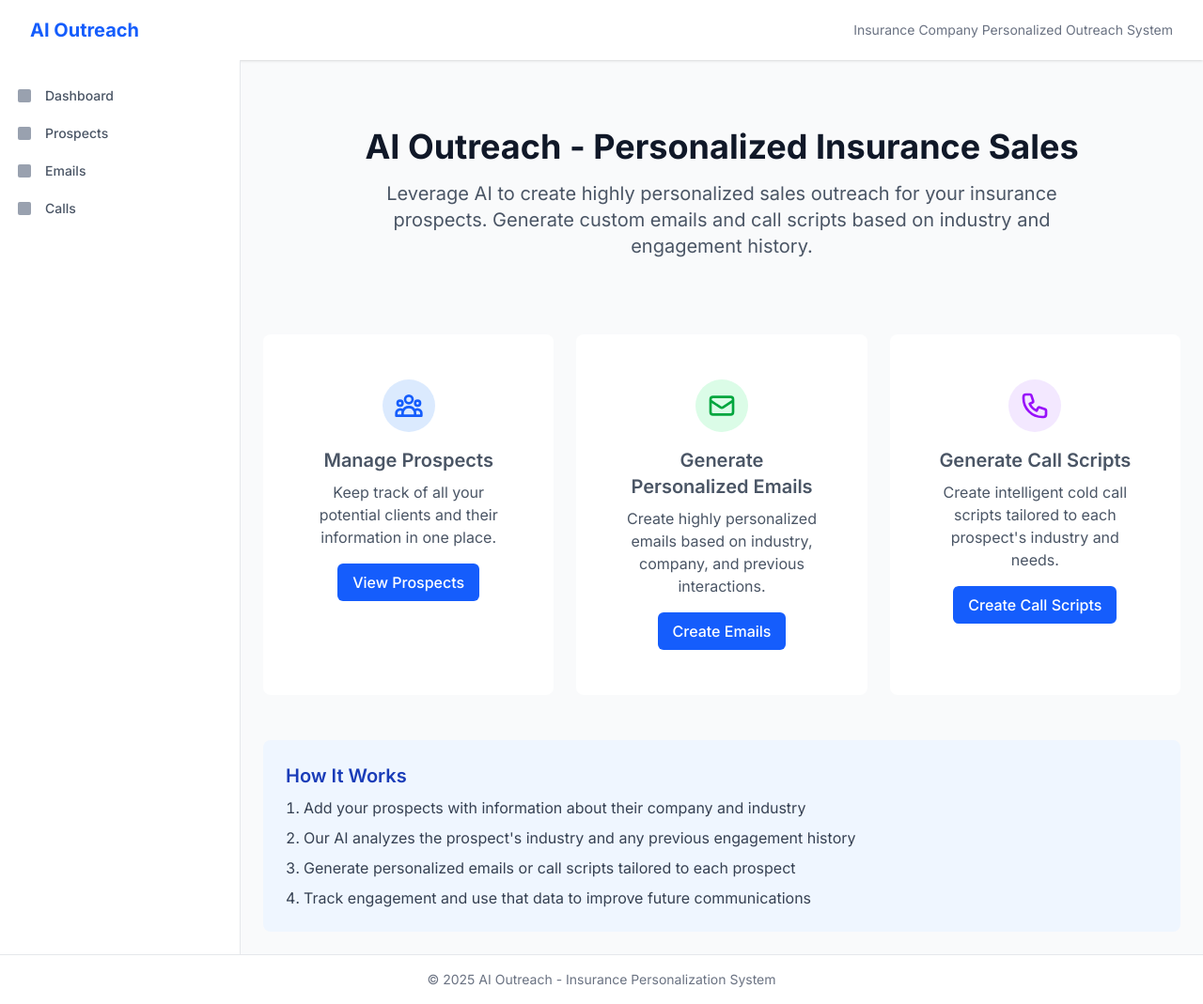
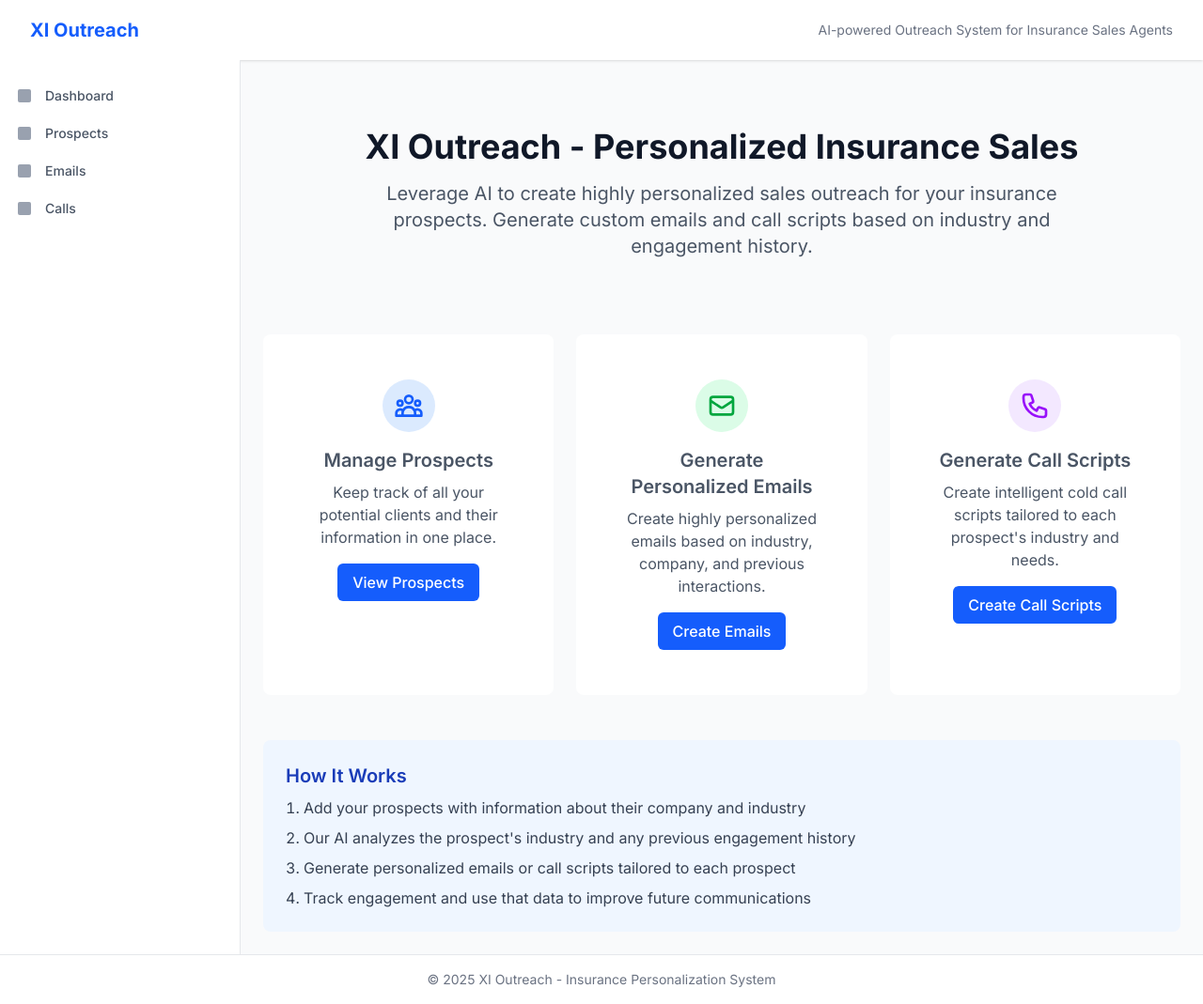
Before and after one commit to Pinerealm/AI_outreach, a Next.js app in the folder frontend/: page / in a window 1280 px wide. Shown: the whole page at 94% size. Built offline with nearby package versions, Linux system fonts and the light colour scheme.

Commit message:
Update project title from AI Outreach to XI Outreach in layout and homepage

```diff
--- a/frontend/src/app/layout.tsx
+++ b/frontend/src/app/layout.tsx
@@ -8,7 +8,7 @@ import Footer from '../components/layout/footer';
 const inter = Inter({ subsets: ['latin'] });
 
 export const metadata: Metadata = {
-  title: 'AI Outreach - Personalized Insurance Sales',
+  title: 'XI Outreach - Personalized Insurance Sales',
   description: 'AI-driven personalization engine for insurance sales outreach',
 };
 
--- a/frontend/src/app/page.tsx
+++ b/frontend/src/app/page.tsx
@@ -7,7 +7,7 @@ export default function HomePage() {
     <div className="space-y-8">
       <div className="text-center py-12">
         <h1 className="text-4xl font-bold text-gray-900 mb-4">
-          AI Outreach - Personalized Insurance Sales
+          XI Outreach - Personalized Insurance Sales
         </h1>
         <p className="text-xl text-gray-600 max-w-3xl mx-auto">
           Leverage AI to create highly personalized sales outreach for your insurance prospects.
--- a/frontend/src/components/layout/footer.tsx
+++ b/frontend/src/components/layout/footer.tsx
@@ -3,7 +3,7 @@ export default function Footer() {
     <footer className="bg-white border-t border-gray-200 py-4">
       <div className="max-w-7xl mx-auto px-4 sm:px-6 lg:px-8">
         <p className="text-center text-sm text-gray-500">
-          © {new Date().getFullYear()} AI Outreach - Insurance Personalization System
+          © {new Date().getFullYear()} XI Outreach - Insurance Personalization System
         </p>
       </div>
     </footer>
--- a/frontend/src/components/layout/header.tsx
+++ b/frontend/src/components/layout/header.tsx
@@ -8,13 +8,13 @@ export default function Header() {
           <div className="flex">
             <div className="flex-shrink-0 flex items-center">
               <Link href="/" className="text-xl font-bold text-blue-600">
-                AI Outreach
+                XI Outreach
               </Link>
             </div>
           </div>
           <div className="flex items-center">
             <span className="text-sm text-gray-500">
-              Insurance Company Personalized Outreach System
+              AI-powered Outreach System for Insurance Sales Agents
             </span>
           </div>
         </div>
```
